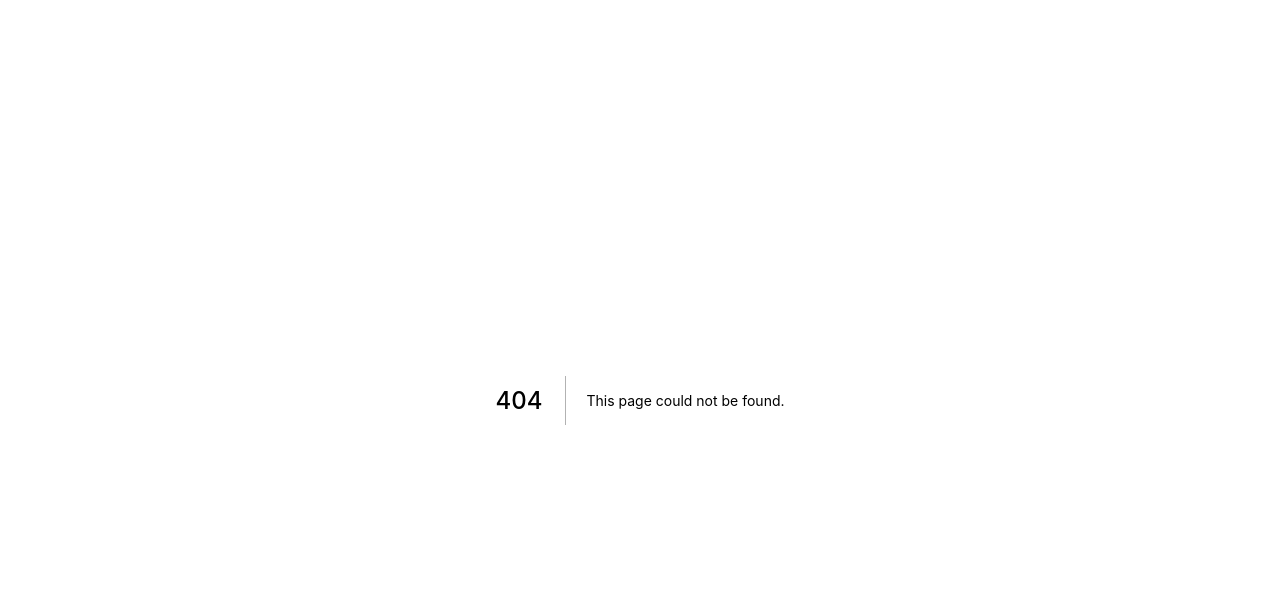
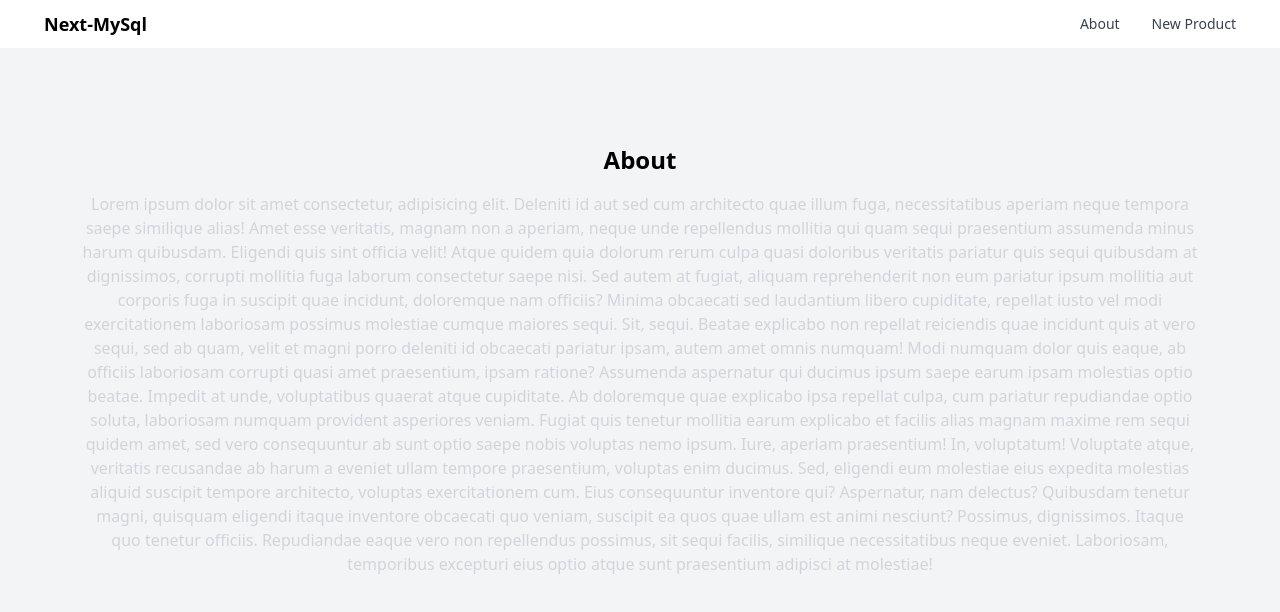
Before and after one commit to jereconjota/next-mysql, a Next.js app: page /about in a window 1280 px wide. Before the commit this address had no page. Shown: the top 612 px of the page. Built offline with nearby package versions, Linux system fonts and the light colour scheme.

Commit message:
ui adjust

```diff
--- a/components/Navbar.jsx
+++ b/components/Navbar.jsx
@@ -6,28 +6,9 @@
     <nav className="bg-white border-gray-200 px-2 sm:px-4 py-2.5 dark:bg-gray-800">
       <div className="container flex flex-wrap justify-between items-center mx-auto px-7">
         <Link href="/">
-          <a className="flex">
-            <svg
-              className="mr-3 h-10"
-              viewBox="0 0 52 72"
-              fill="none"
-              xmlns="http://www.w3.org/2000/svg"
-            >
-              <path
-                d="M1.87695 53H28.7791C41.5357 53 51.877 42.7025 51.877 30H24.9748C12.2182 30 1.87695 40.2975 1.87695 53Z"
-                fill="#76A9FA"
-              />
-              <path
-                d="M0.000409561 32.1646L0.000409561 66.4111C12.8618 66.4111 23.2881 55.9849 23.2881 43.1235L23.2881 8.87689C10.9966 8.98066 1.39567 19.5573 0.000409561 32.1646Z"
-                fill="#A4CAFE"
-              />
-              <path
-                d="M50.877 5H23.9748C11.2182 5 0.876953 15.2975 0.876953 28H27.7791C40.5357 28 50.877 17.7025 50.877 5Z"
-                fill="#1C64F2"
-              />
-            </svg>
+          <a>
             <span className="self-center text-lg font-semibold whitespace-nowrap dark:text-white">
-              FlowBite
+              Next-MySql
             </span>
           </a>
         </Link>
--- /dev/null
+++ b/components/ProductCard.jsx
@@ -0,0 +1,15 @@
+import Link from 'next/link'
+
+export function ProductCard ({ product }) {
+    return (
+        <Link href={`/products/${product.id}`} key={product.id}>
+            <a>
+                <div key={product.id} className="border border-gray-200 shadow-md p-6">
+                    <h3>{product.name}</h3>
+                    <p>{product.description}</p>
+                    <p>{product.price}</p>
+                </div>
+            </a>
+        </Link>
+    )
+}
--- a/components/ProductForm.jsx
+++ b/components/ProductForm.jsx
@@ -57,16 +57,17 @@
     return (
         <div className="w-full max-w-xs">
             <form onSubmit={handleSubmit} className="bg-white shadow-md rounded px-8 py-8 mb-4">
-                <label htmlFor="name">Name: </label>
-                <input type="text" name="name" onChange={handleChange} className="shadow border rounded py-2 px-3 text-gray-700" value={product.name} />
+                <label htmlFor="name"  className="block text-gray-700 text-sm font-bold my-2">Name: </label>
+                <input type="text" name="name" onChange={handleChange} className="shadow border rounded py-2 px-3 text-gray-700
+                focus:outline-none focus:shadow-outline w-full" value={product.name} />
 
-                <label htmlFor="price">Price: </label>
-                <input type="text" name="price" id="price" onChange={handleChange} className="shadow border rounded py-2 px-3 text-gray-700" value={product.price} />
+                <label htmlFor="price"  className="block text-gray-700 text-sm font-bold my-2">Price: </label>
+                <input type="text" name="price" id="price" onChange={handleChange} className="shadow border rounded py-2 px-3 text-gray-700 focus:outline-none focus:shadow-outline w-full" value={product.price} />
 
-                <label htmlFor="description">Description: </label>
-                <textarea name="description" rows="2" onChange={handleChange} className="shadow border rounded py-2 px-3 text-gray-700" value={product.description}></textarea>
+                <label htmlFor="description"  className="block text-gray-700 text-sm font-bold my-2">Description: </label>
+                <textarea name="description" rows="2" onChange={handleChange} className="shadow border rounded py-2 px-3 text-gray-700 focus:outline-none focus:shadow-outline w-full" value={product.description}></textarea>
 
-                <button className="bg-purple-500 hover:bg-purple-700 py-2 px-4 rounded focus:outline-none focus:shadow-outline font-bold text-white">
+                <button className="bg-purple-500 hover:bg-purple-700 mt-4 py-2 px-4 rounded focus:outline-none focus:shadow-outline font-bold text-white">
                     {router.query.id ? "Update product" : "Create product"}
                 </button>
             </form>
--- /dev/null
+++ b/pages/about.jsx
@@ -0,0 +1,50 @@
+import { Layout } from "../components/Layout";
+
+function about() {
+  return (
+    <Layout>
+      <div className="text-center p-10">
+
+      <h1 className="font-bold text-2xl my-4">About</h1>
+
+      <p className="text-gray-300">
+        Lorem ipsum dolor sit amet consectetur, adipisicing elit. Deleniti id
+        aut sed cum architecto quae illum fuga, necessitatibus aperiam neque
+        tempora saepe similique alias! Amet esse veritatis, magnam non a
+        aperiam, neque unde repellendus mollitia qui quam sequi praesentium
+        assumenda minus harum quibusdam. Eligendi quis sint officia velit! Atque
+        quidem quia dolorum rerum culpa quasi doloribus veritatis pariatur quis
+        sequi quibusdam at dignissimos, corrupti mollitia fuga laborum
+        consectetur saepe nisi. Sed autem at fugiat, aliquam reprehenderit non
+        eum pariatur ipsum mollitia aut corporis fuga in suscipit quae incidunt,
+        doloremque nam officiis? Minima obcaecati sed laudantium libero
+        cupiditate, repellat iusto vel modi exercitationem laboriosam possimus
+        molestiae cumque maiores sequi. Sit, sequi. Beatae explicabo non
+        repellat reiciendis quae incidunt quis at vero sequi, sed ab quam, velit
+        et magni porro deleniti id obcaecati pariatur ipsam, autem amet omnis
+        numquam! Modi numquam dolor quis eaque, ab officiis laboriosam corrupti
+        quasi amet praesentium, ipsam ratione? Assumenda aspernatur qui ducimus
+        ipsum saepe earum ipsam molestias optio beatae. Impedit at unde,
+        voluptatibus quaerat atque cupiditate. Ab doloremque quae explicabo ipsa
+        repellat culpa, cum pariatur repudiandae optio soluta, laboriosam
+        numquam provident asperiores veniam. Fugiat quis tenetur mollitia earum
+        explicabo et facilis alias magnam maxime rem sequi quidem amet, sed vero
+        consequuntur ab sunt optio saepe nobis voluptas nemo ipsum. Iure,
+        aperiam praesentium! In, voluptatum! Voluptate atque, veritatis
+        recusandae ab harum a eveniet ullam tempore praesentium, voluptas enim
+        ducimus. Sed, eligendi eum molestiae eius expedita molestias aliquid
+        suscipit tempore architecto, voluptas exercitationem cum. Eius
+        consequuntur inventore qui? Aspernatur, nam delectus? Quibusdam tenetur
+        magni, quisquam eligendi itaque inventore obcaecati quo veniam, suscipit
+        ea quos quae ullam est animi nesciunt? Possimus, dignissimos. Itaque quo
+        tenetur officiis. Repudiandae eaque vero non repellendus possimus, sit
+        sequi facilis, similique necessitatibus neque eveniet. Laboriosam,
+        temporibus excepturi eius optio atque sunt praesentium adipisci at
+        molestiae!
+      </p>
+      </div>
+    </Layout>
+  );
+}
+
+export default about;
--- a/pages/index.js
+++ /dev/null
@@ -1,38 +0,0 @@
-import axios from 'axios'
-import Link from 'next/link'
-import { Layout } from '../components/Layout'
-
-
-function index({ products }) {
-    console.log(products)
-    return (
-        products.length === 0 ? (<Layout><h2>No products</h2></Layout>) : (
-            <Layout>
-                {products.map(product => (
-                    <Link href={`/products/${product.id}`} key={product.id}>
-                        <a>
-                            <div key={product.id} className="border border-gray-200 shadow-md p-6">
-                                <h3>{product.name}</h3>
-                                <p>{product.description}</p>
-                                <p>{product.price}</p>
-                            </div>
-                        </a>
-                    </Link>
-                ))}
-            </Layout>
-        )
-    )
-}
-
-export const getServerSideProps = async (contex) => {
-    const { data: products } = await axios.get('http://localhost:3000/api/products')
-
-    return {
-        props: {
-            products,
-        },
-    }
-}
-
-
-export default index
--- /dev/null
+++ b/pages/index.jsx
@@ -0,0 +1,30 @@
+import axios from 'axios'
+import { Layout } from '../components/Layout'
+import { ProductCard } from '../components/ProductCard'
+
+function index({ products }) {
+    return (
+        products.length === 0 ? (<Layout><h2 className='text-center text-2xl font-bold'>No products</h2></Layout>) : (
+            <Layout>
+                <div className='grid gap-4 grid-cols-1 md:grid-cols-3'>
+                    {products.map((product) => (
+                        <ProductCard key={product.id} product={product} />
+                    ))}
+                </div>
+            </Layout>
+        )
+    )
+}
+
+export const getServerSideProps = async (contex) => {
+    const { data: products } = await axios.get('http://localhost:3000/api/products')
+
+    return {
+        props: {
+            products,
+        },
+    }
+}
+
+
+export default index
--- a/pages/new.jsx
+++ b/pages/new.jsx
@@ -2,10 +2,12 @@
 import { ProductForm } from '../components/ProductForm'
 
 const NewPage = () => {
-  return (
-    <Layout>
-      <ProductForm />
-    </Layout>
+    return (
+        <Layout>
+            <div className="grid place-items-center h5">
+                <ProductForm />
+            </div>
+        </Layout>
     )
 }
 
```
